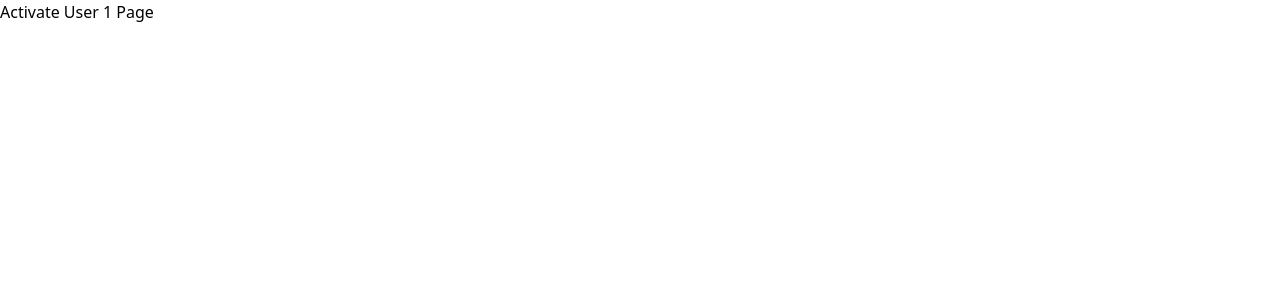
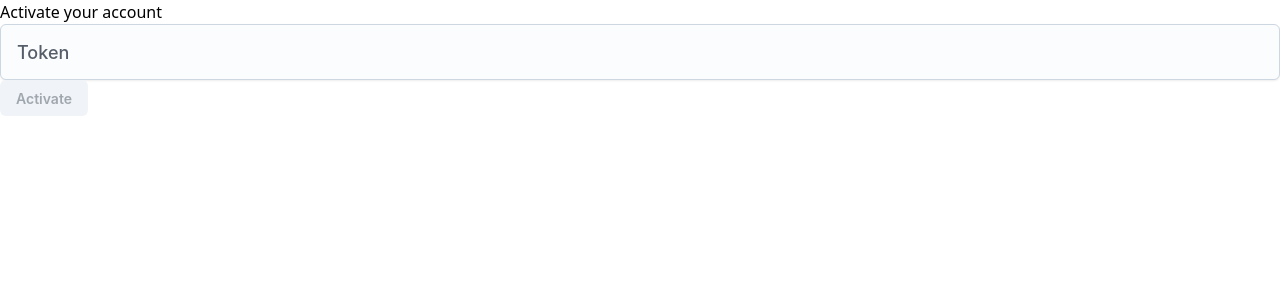
Before and after one commit to raj3k/CrossfitBox-Booking-System, a React (Vite) app in the folder frontend/: page /auth/activate/1 in a window 1280 px wide. Shown: the top 300 px of the page. Built offline with nearby package versions, Linux system fonts and the light colour scheme.

Commit message:
feat: Activation page

```diff
--- a/frontend/src/helpers/api.ts
+++ b/frontend/src/helpers/api.ts
@@ -1,4 +1,5 @@
 import axios from "axios";
+// TODO: resolve http://localhost:4000/
 
 export function signup(email: string, firstName: string, lastName: string, password: string) {
   return axios.post<User>("http://localhost:4000/v1/users/register/", {
@@ -8,3 +9,9 @@ export function signup(email: string, firstName: string, lastName: string, passw
     password: password,
   });
 }
+
+export function activateUser(userId: string, token: string) {
+  return axios.put(`http://localhost:4000/v1/users/activate/${userId}`, {
+    token: token.split(' ').join('')
+  });
+}
--- a/frontend/src/pages/Activate.tsx
+++ b/frontend/src/pages/Activate.tsx
@@ -1,10 +1,138 @@
+import {Button, Input} from '@mui/joy';
+import * as React from 'react';
+import { styled } from '@mui/joy/styles';
 import { useParams } from 'react-router-dom';
+import { useState } from 'react';
+import toast from 'react-hot-toast';
+import * as api from "../helpers/api";
+
+const StyledInput = styled('input')({
+  border: 'none', // remove the native input border
+  minWidth: 0, // remove the native input width
+  outline: 0, // remove the native input outline
+  padding: 0, // remove the native input padding
+  paddingTop: '1em',
+  flex: 1,
+  color: 'inherit',
+  backgroundColor: 'transparent',
+  fontFamily: 'inherit',
+  fontSize: 'inherit',
+  fontStyle: 'inherit',
+  fontWeight: 'inherit',
+  lineHeight: 'inherit',
+  textOverflow: 'ellipsis',
+  '&::placeholder': {
+    opacity: 0,
+    transition: '0.1s ease-out',
+  },
+  '&:focus::placeholder': {
+    opacity: 1,
+  },
+  '&:focus ~ label, &:not(:placeholder-shown) ~ label, &:-webkit-autofill ~ label': {
+    top: '0.5rem',
+    fontSize: '0.75rem',
+  },
+  '&:focus ~ label': {
+    color: 'var(--Input-focusedHighlight)',
+  },
+  '&:-webkit-autofill': {
+    alignSelf: 'stretch', // to fill the height of the root slot
+  },
+  '&:-webkit-autofill:not(* + &)': {
+    marginInlineStart: 'calc(-1 * var(--Input-paddingInline))',
+    paddingInlineStart: 'var(--Input-paddingInline)',
+    borderTopLeftRadius:
+      'calc(var(--Input-radius) - var(--variant-borderWidth, 0px))',
+    borderBottomLeftRadius:
+      'calc(var(--Input-radius) - var(--variant-borderWidth, 0px))',
+  },
+});
+
+const StyledLabel = styled('label')(({ theme }) => ({
+  position: 'absolute',
+  lineHeight: 1,
+  top: 'calc((var(--Input-minHeight) - 1em) / 2)',
+  color: theme.vars.palette.text.tertiary,
+  fontWeight: theme.vars.fontWeight.md,
+  transition: 'all 150ms cubic-bezier(0.4, 0, 0.2, 1)',
+}));
+
+const InnerInput = React.forwardRef<
+  HTMLInputElement,
+  JSX.IntrinsicElements['input']
+>(function InnerInput(props, ref) {
+  const id = React.useId();
+  return (
+    <React.Fragment>
+      <StyledInput {...props} ref={ref} id={id} />
+      <StyledLabel htmlFor={id}>Token</StyledLabel>
+    </React.Fragment>
+  );
+});
 
 const Activate: React.FC = () => {
-    const { uuid } = useParams();
+    const { userId } = useParams();
+    const [token, setToken] = useState("");
+    const allowActivate = token.length > 0;
+
+    const handleTokenInputChanged = (e: React.ChangeEvent<HTMLInputElement>) => {
+      const text = e.target.value as string;
+      setToken(text);
+    };
+
+    const handleActivateBtnClick = async (e: React.FormEvent) => {
+      e.preventDefault();
+      if (userId && token) {
+        try {
+          let tokenVal = token.split(' ').join('');
+          const finalVal = token.match(/.{1,3}/g)!.join(' ');
+          tokenVal = finalVal;
+
+          await api.activateUser(userId, tokenVal)
+        } catch(error: any) {
+          console.error(error);
+          toast.error(error.response.data.message);
+        }
+      } else {
+        toast.error("userId is undefined")
+      }
+    }
 
     return (
-        <h1>Activate User { uuid } Page</h1>
+      <div className="flex flex-row justify-center items-center w-full h-auto mt-12 sm:mt-24 bg-white">
+        <div className="w-80 max-w-full h-full py-4 flex flex-col justify-start items-center">
+          <div className="w-full py-4 grow flex flex-col justify-center items-center">
+            <p className="w-full text-2xl mt-6 flex flex-col justify-center items-center">Activate your account</p>
+            <form className="w-full mt-4" onSubmit={handleActivateBtnClick}>
+              <div className="flex flex-col justify-start items-start w-full gap-4 py-4">
+              <Input
+                className="w-full"
+                size="lg"
+                type="text"
+                placeholder="Token"
+                onChange={handleTokenInputChanged}
+                required
+                slots={{ input: InnerInput }}
+                slotProps={{ input: { placeholder: 'XXX XXX', type: 'text' } }}
+                sx={{
+                  '--Input-minHeight': '56px',
+                  '--Input-radius': '6px',
+                }}
+              />
+              </div>
+              <div className="flex flex-col justify-center items-center w-full mt-6">
+              <Button
+                type="submit"
+                color="primary"
+                disabled={!allowActivate}
+              >
+                Activate
+              </Button>
+            </div>
+            </form>
+          </div>
+        </div>
+      </div>
     )
 }
 
--- a/frontend/src/routers/index.tsx
+++ b/frontend/src/routers/index.tsx
@@ -20,7 +20,7 @@ const router = createBrowserRouter([
         element: <SignUp />,
       },
       {
-        path: "auth/activate/:uuid",
+        path: "auth/activate/:userId",
         element: <Activate />
       },
       {
```
